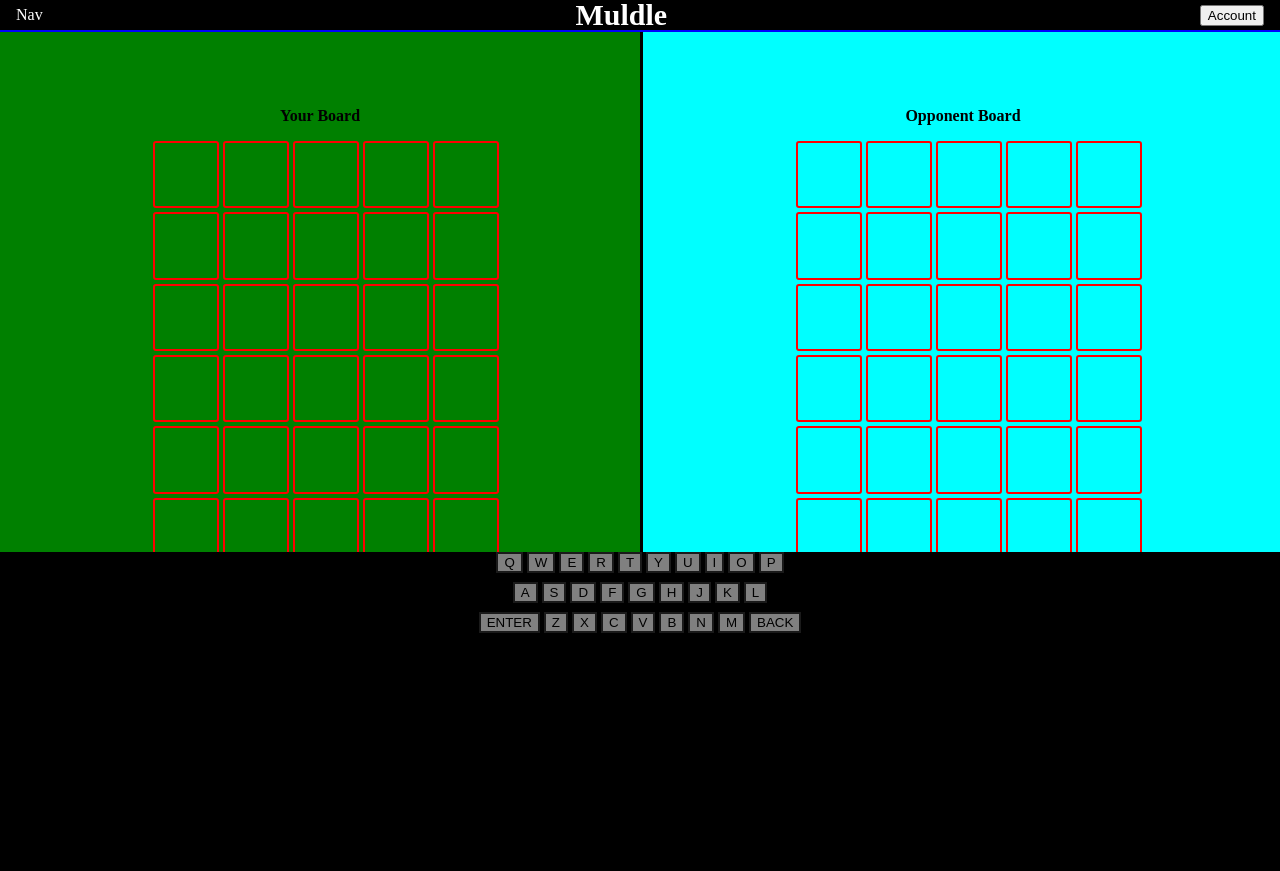
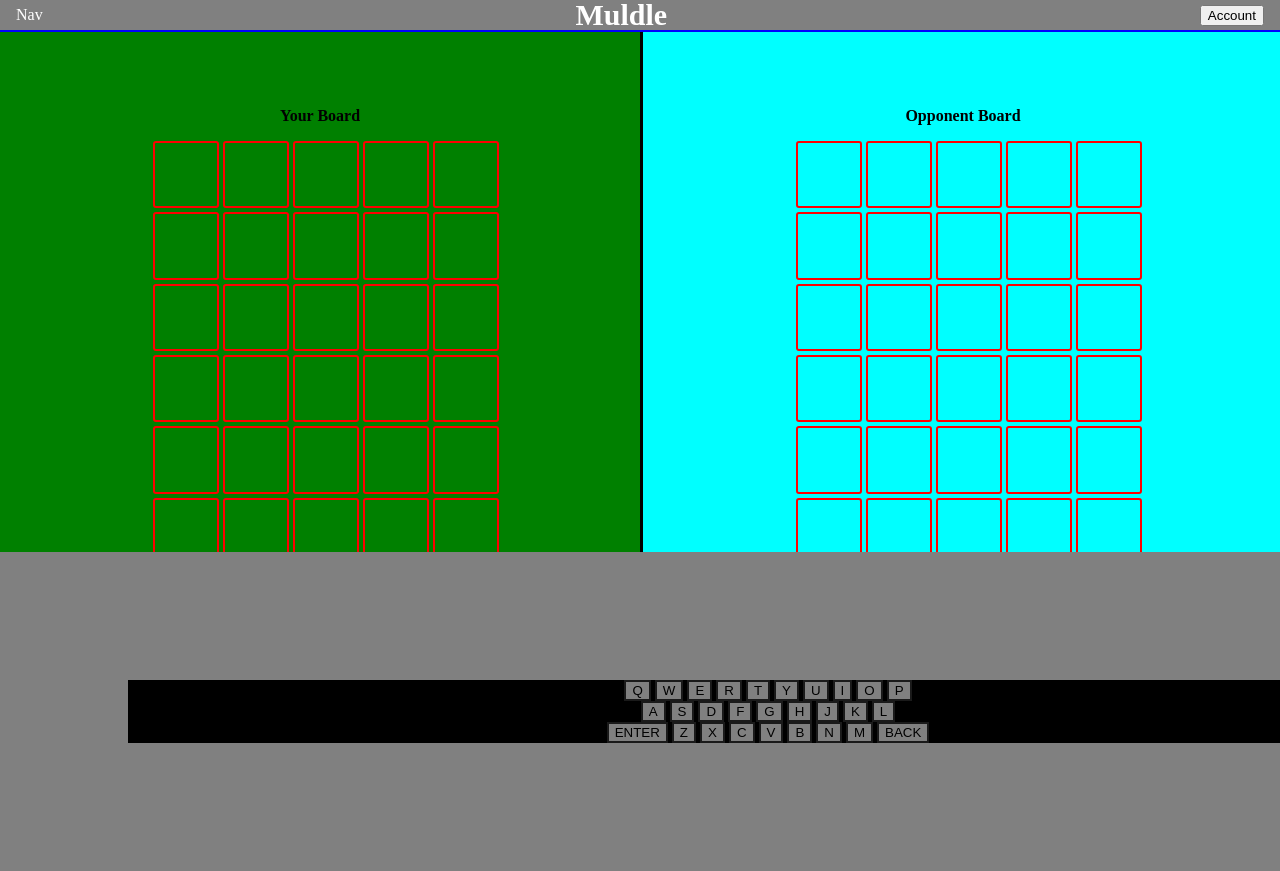
Before and after one commit to N00dles123/multi-wordle, a PHP site: page / in a window 1280 px wide; the page is wider, and only the part inside the window is pictured. Before the commit the page ends 633 px from the top of that part, so only its background shows below. Run offline with PHP 8.4, Linux system fonts and the light colour scheme.

Commit message:
put keyboard towards bottom

```diff
--- a/css/style.css
+++ b/css/style.css
@@ -4,12 +4,14 @@ html{
   width: 100%;
 }
 body{
-    background-color: #000000;
+    position: relative;
+    background-color: grey;
     min-height: 100%;
     text-align: center;
     font-size: 25;
     margin: 0;
     padding: 0;
+
 }
 .title{
   color: white;
@@ -62,6 +64,8 @@ body{
   grid-template-columns: repeat(auto-fit, minmax(350px, 1fr));
   align-items: baseline;
   overflow: hidden;
+  height: 90%;
+
 }
 
 .board-container {
@@ -86,10 +90,12 @@ body{
   cursor: pointer;
 }
 #keyboard{
+  margin: 10%;
+  position: relative;
   max-width: 100%;
-  display: grid;
-  min-width:300px;
-  height: 100%;
+  display: inline-block;
+  min-width: 100%;
+  min-height: 100%;
   grid-template-rows: repeat(3, 30px);
   background-color: black;
   bottom: 0px;
```
